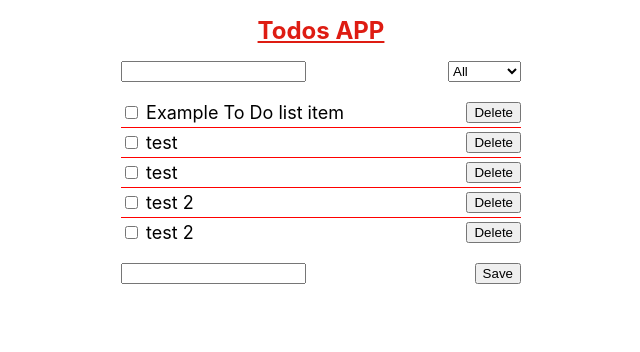
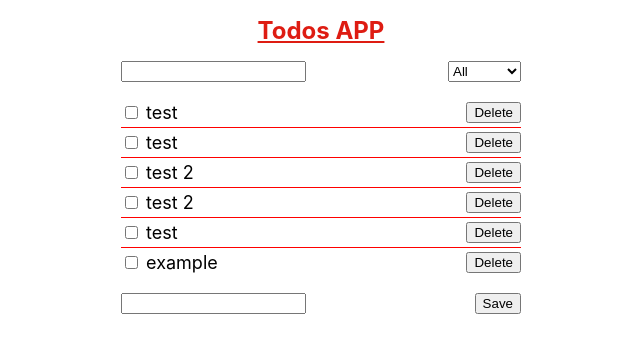
Before and after one commit to RadoslawLapciak-TomTom/todo-list-workshop, a React (Create React App) app: page / in a window 1280 px wide. Shown: the top 352 px of the page, without its empty margins (319-959 px from the left). Built offline with nearby package versions, Linux system fonts and the light colour scheme; data requests are answered from the project's data file.

Commit message:
fixed typo

```diff
--- a/db.json
+++ b/db.json
@@ -1,10 +1,5 @@
 {
   "toDos": [
-    {
-      "id": 1,
-      "content": "Example To Do list item",
-      "finished": false
-    },
     {
       "content": "test",
       "finished": false,
@@ -24,6 +19,16 @@
       "content": "test 2",
       "finished": false,
       "id": 5
+    },
+    {
+      "content": "test",
+      "finished": false,
+      "id": 6
+    },
+    {
+      "content": "example",
+      "finished": false,
+      "id": 7
     }
   ]
 }
--- a/src/core/api/apiClient.ts
+++ b/src/core/api/apiClient.ts
@@ -13,7 +13,7 @@ const jsonFetch = async (url: string, init?: RequestInit | undefined) => {
   });
 };
 
-export const apiClint = {
+export const apiClient = {
   fetchAllToDos: async (
     finished: boolean | undefined,
   ): Promise<ToDosResponse> => {
--- a/src/todos/NewTodo/NewToDo.tsx
+++ b/src/todos/NewTodo/NewToDo.tsx
@@ -1,5 +1,5 @@
 import { ChangeEventHandler, useState } from 'react';
-import { apiClint } from '../../core/api/apiClient';
+import { apiClient } from '../../core/api/apiClient';
 import styled from 'styled-components';
 
 interface Props {
@@ -15,7 +15,7 @@ const BaseNewToDo = ({ refresh, className }: Props) => {
   };
 
   const handleSave = () => {
-    apiClint
+    apiClient
       .addToDo({ content: value, finished: false })
       .then(refresh)
       .then(() => setValue(''));
--- a/src/todos/ToDos/ToDoItem/EditMode.tsx
+++ b/src/todos/ToDos/ToDoItem/EditMode.tsx
@@ -1,5 +1,5 @@
 import { ChangeEventHandler, useState } from 'react';
-import { apiClint } from '../../../core/api/apiClient';
+import { apiClient } from '../../../core/api/apiClient';
 import { ToDo } from '../../../core/domain/todos.types';
 
 interface Props {
@@ -15,7 +15,7 @@ export const EditMode = ({ toDo, disableEditMode, refresh }: Props) => {
   };
 
   const handleSave = () => {
-    apiClint
+    apiClient
       .updateToDo({ ...toDo, content: value })
       .then(refresh)
       .then(disableEditMode);
--- a/src/todos/ToDos/ToDoItem/ToDoItem.tsx
+++ b/src/todos/ToDos/ToDoItem/ToDoItem.tsx
@@ -1,5 +1,5 @@
 import { ChangeEventHandler, useState } from 'react';
-import { apiClint } from '../../../core/api/apiClient';
+import { apiClient } from '../../../core/api/apiClient';
 import { ToDo } from '../../../core/domain/todos.types';
 import { EditMode } from './EditMode';
 import { ItemContainer } from './ToDoItem.style';
@@ -14,11 +14,13 @@ export const ToDoItem = ({ toDo, refresh }: Props) => {
   const [editMode, setEditMode] = useState(false);
 
   const handleDelete = () => {
-    apiClint.deleteToDo(toDo.id).then(refresh);
+    apiClient.deleteToDo(toDo.id).then(refresh);
   };
 
   const handleChangeFinished: ChangeEventHandler<HTMLInputElement> = (ev) => {
-    apiClint.updateToDo({ ...toDo, finished: ev.target.checked }).then(refresh);
+    apiClient
+      .updateToDo({ ...toDo, finished: ev.target.checked })
+      .then(refresh);
     ev.stopPropagation();
   };
 
--- a/src/todos/ToDos/ToDos.tsx
+++ b/src/todos/ToDos/ToDos.tsx
@@ -9,6 +9,7 @@ import { useToDos } from './useToDos';
 export const ToDos = () => {
   const [filterByStatus, setFilterByStatus] =
     useState<ActiveFilterStatus>('ALL');
+
   const [filterByContent, setFilterByContent] = useState('');
 
   const { toDos, refresh } = useToDos({ filterByContent, filterByStatus });
--- a/src/todos/ToDos/useToDos.ts
+++ b/src/todos/ToDos/useToDos.ts
@@ -1,5 +1,5 @@
 import { useCallback, useEffect, useState } from 'react';
-import { apiClint } from '../../core/api/apiClient';
+import { apiClient } from '../../core/api/apiClient';
 import { ToDos } from '../../core/domain/todos.types';
 import { ActiveFilterStatus } from './toDos.types';
 
@@ -27,7 +27,7 @@ export const useToDos = ({ filterByContent, filterByStatus }: Params) => {
   const [filteredToDos, setFilteredToDos] = useState<ToDos>([]);
 
   const getAllToDos = useCallback(() => {
-    apiClint
+    apiClient
       .fetchAllToDos(filterByFinished(filterByStatus))
       .then((data) => setAllToDos(data));
   }, [filterByStatus]);
```
